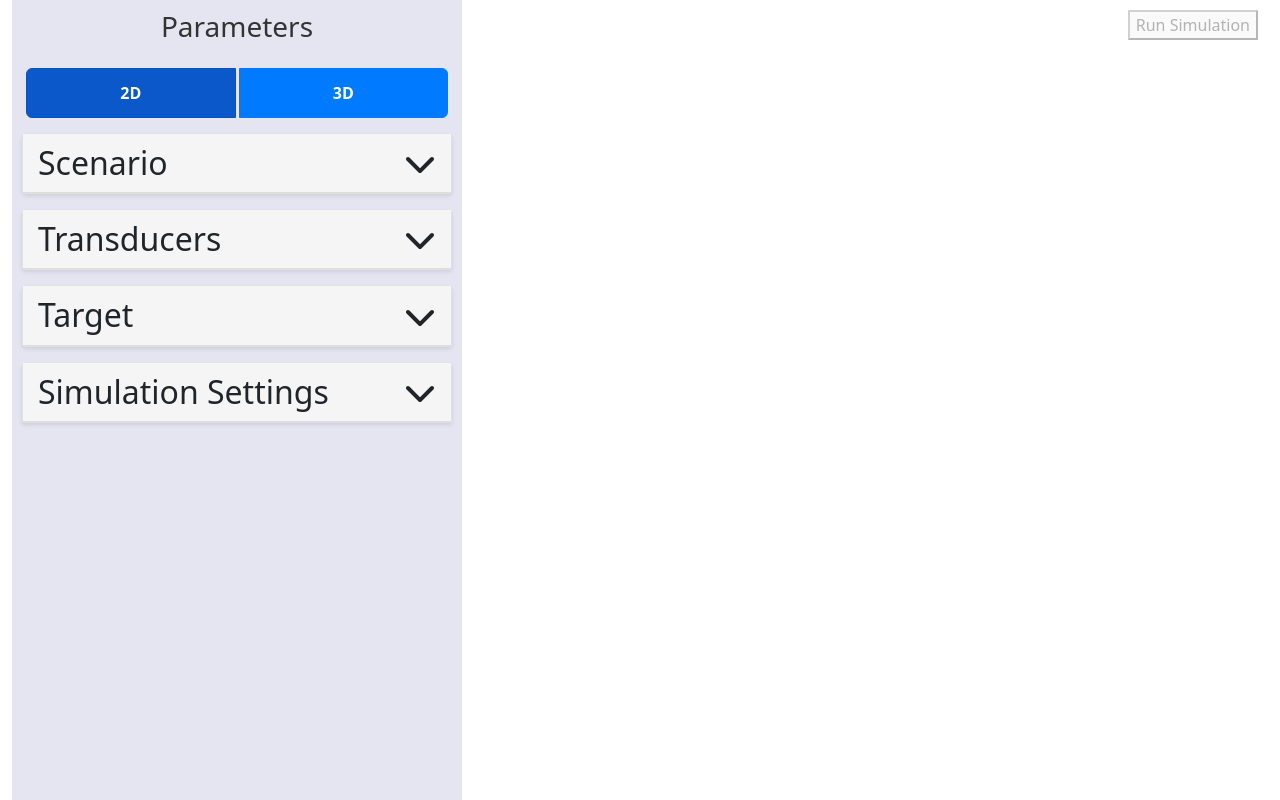
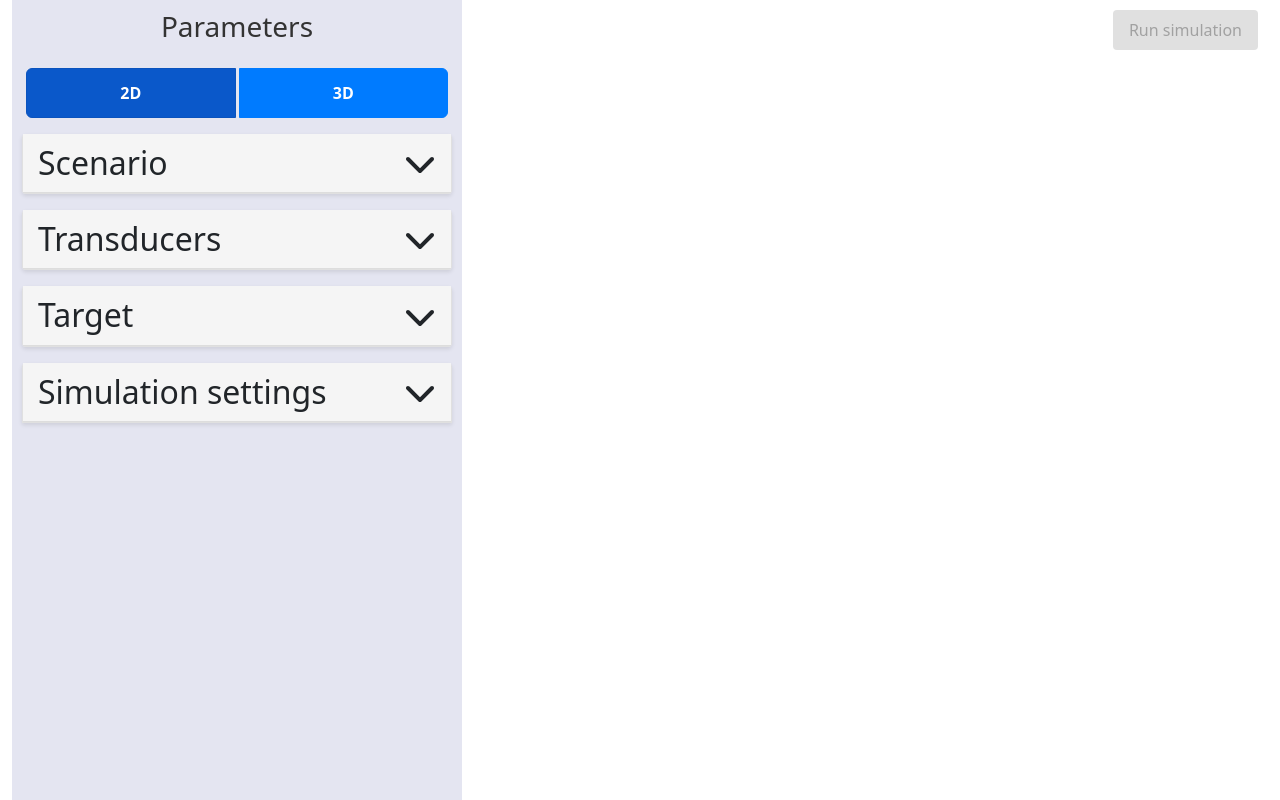
Before and after one commit to agencyenterprise/neurotechdevkit, a Vue app in the folder src/web/app/: page / in a window 1280 px wide. Built offline with nearby package versions, Linux system fonts and the light colour scheme; no server answers.

Commit message:
Improving styles

```diff
--- a/src/web/app/src/components/DisplaySettings.vue
+++ b/src/web/app/src/components/DisplaySettings.vue
@@ -11,7 +11,7 @@
   <div class="mb-3">
     <label class="form-label"
       title="The position (in meters) along the slice axis at which the slice of the 3D field should be made">Distance
-      from Origin (m)</label>
+      from origin (m)</label>
     <input :disabled="hasSimulation" type="number" step="any" class="form-control" v-model.number="slicePosition"
       placeholder="0.0" />
   </div>
--- a/src/web/app/src/components/MainGrid.vue
+++ b/src/web/app/src/components/MainGrid.vue
@@ -4,17 +4,17 @@
 
     <!-- Run Simulation Button -->
     <button v-show="showRunButton" @click="runSimulation" :disabled="!canRunSimulation" class="simulation-button">
-      Run Simulation
+      Run simulation
     </button>
 
     <!-- Cancel Simulation Button -->
     <button v-show="showCancelButton" @click="cancelSimulation" class="simulation-button">
-      Cancel Simulation
+      Cancel simulation
     </button>
 
     <!-- Clean Simulation Button -->
     <button v-show="showCleanButton" @click="cleanSimulation" class="simulation-button">
-      Clean Simulation
+      Clean simulation
     </button>
 
     <div v-if="isRunningSimulation" class="simulation-message">
@@ -70,6 +70,42 @@ export default {
   top: 10px;
   right: 10px;
   z-index: 10;
+  padding: 0.5rem 1rem;
+  /* Standard padding for buttons */
+  font-size: 1rem;
+  /* Standard font size for buttons */
+  color: #fff;
+  /* Text color for buttons */
+  background-color: #007bff;
+  /* Primary button color */
+  border: none;
+  /* Remove default borders */
+  border-radius: 0.25rem;
+  /* Standard border radius for buttons */
+  cursor: pointer;
+  /* Indicate that the element is clickable */
+  transition: background-color 0.2s, box-shadow 0.2s;
+  /* Smooth transitions for interactions */
+  box-shadow: 0 2px 4px rgba(0, 0, 0, 0.1);
+  /* Subtle shadow for depth */
+}
+
+.simulation-button:hover {
+  background-color: #0056b3;
+  /* Darken button color on hover */
+  box-shadow: 0 4px 8px rgba(0, 0, 0, 0.15);
+  /* Increase shadow for a "lifted" effect */
+}
+
+.simulation-button:disabled {
+  background-color: #e0e0e0;
+  /* Disabled button color */
+  color: #a1a1a1;
+  /* Disabled text color */
+  cursor: not-allowed;
+  /* Indicate that the button is not clickable */
+  box-shadow: none;
+  /* No shadow for disabled buttons */
 }
 
 .simulation-message {
--- a/src/web/app/src/components/ParametersPanel.vue
+++ b/src/web/app/src/components/ParametersPanel.vue
@@ -48,7 +48,7 @@ export default {
         ...(!this.is2d ? [{ title: 'Display', component: 'DisplaySettings' }] : []),
         { title: 'Transducers', component: 'TransducersSettings' },
         { title: 'Target', component: 'TargetSettings' },
-        { title: 'Simulation Settings', component: 'SimulationSettings' }
+        { title: 'Simulation settings', component: 'SimulationSettings' }
       ];
       return items;
     },
--- a/src/web/app/src/components/ScenarioSettings.vue
+++ b/src/web/app/src/components/ScenarioSettings.vue
@@ -40,7 +40,7 @@
         <div class="mb-3" v-if="is2d">
           <label class="form-label"
             title="The position along the slice axis at which the slice of the 3D field should be made">Distance from
-            Origin (m)</label>
+            origin (m)</label>
           <input type="number" step="any" class="form-control" placeholder="0.0" v-model.number="ctSlicePosition" />
         </div>
       </form>
--- a/src/web/app/src/components/SimulationSettings.vue
+++ b/src/web/app/src/components/SimulationSettings.vue
@@ -1,10 +1,10 @@
 <template>
   <div class="mb-3">
-    <label title="The number of points per wavelength">Simulation Precision</label>
+    <label title="The number of points per wavelength">Simulation precision</label>
     <input :disabled="hasSimulation" type="number" v-model.number="simulationPrecision" class="form-control" />
   </div>
   <div class="mb-3">
-    <label title="The center frequency of the transducers (in Hz)">Center Frequency</label>
+    <label title="The center frequency of the transducers (in Hz)">Center frequency</label>
     <input :disabled="hasSimulation" type="number" v-model.number="centerFrequency" class="form-control" />
   </div>
 
@@ -13,7 +13,7 @@
     <MaterialsSettings />
   </div>
   <div class="mb-3">
-    <label>Simulation Type</label>
+    <label>Simulation type</label>
     <div class="form-control">
       <div class="form-check">
         <input :disabled="hasSimulation" class="form-check-input" type="radio" id="pulsed" value="false"
@@ -28,7 +28,7 @@
           v-model="isSteadySimulation" />
         <label class="form-check-label" for="steadyState"
           title="The transducers will emit pressure waves with a continuous waveform until steady-state has been reached">
-          Steady State
+          Steady state
         </label>
       </div>
     </div>
--- a/src/web/app/src/components/TransducersSettings.vue
+++ b/src/web/app/src/components/TransducersSettings.vue
@@ -1,6 +1,6 @@
 <template>
   <div class="mb-3">
-    <label class="form-label">Source Transducer</label>
+    <label class="form-label">Source transducer</label>
     <select class="form-select" v-model="selectedTransducer">
       <option value selected>-- Select transducer --</option>
       <option v-for="transducer in supportedTransducers" :key="transducer.value" :value="transducer.value">
@@ -33,7 +33,7 @@
   </div>
 
   <div v-if="transducers.length" class="card transducers-list">
-    <div class="transducers-list-header">Added Transducers</div>
+    <div class="transducers-list-header">Added transducers</div>
     <ul class="list-group list-group-flush">
       <li class="list-group-item d-flex align-items-center" v-for="(transducer, index) in transducers" :key="index">
         <span class="transducer-type">{{ transducer.transducerType }}</span> <!-- Display transducer name or type -->
--- a/src/web/app/src/components/transducers/FocusedTransducer.vue
+++ b/src/web/app/src/components/transducers/FocusedTransducer.vue
@@ -35,7 +35,7 @@
     <input type="number" step="any" class="form-control" placeholder="0.064" v-model.number="aperture" />
   </div>
   <div class="mb-3">
-    <label title="The focal length (in meters) of the transducer">Focal Length</label>
+    <label title="The focal length (in meters) of the transducer">Focal length</label>
     <input type="number" step="any" class="form-control" placeholder="0.064" v-model.number="focalLength" />
   </div>
   <div class="mb-3">
--- a/src/web/app/src/components/transducers/PhasedArrayTransducer.vue
+++ b/src/web/app/src/components/transducers/PhasedArrayTransducer.vue
@@ -61,12 +61,11 @@
     <input type="number" step="any" class="form-control" placeholder="0.0015" v-model.number="pitch" />
   </div>
   <div class="mb-3">
-    <label title="The width (in meters) of each individual element of the array">Element
-      Width</label>
+    <label title="The width (in meters) of each individual element of the array">Element width</label>
     <input type="number" step="any" class="form-control" placeholder="0.0012" v-model.number="elementWidth" />
   </div>
   <div class="mb-3">
-    <label title="The desired tilt angle (in degrees) of the wavefront">Tilt Angle</label>
+    <label title="The desired tilt angle (in degrees) of the wavefront">Tilt angle</label>
     <input type="number" step="any" class="form-control" placeholder="30" v-model.number="tiltAngle" />
   </div>
   <div class="mb-3">
```
